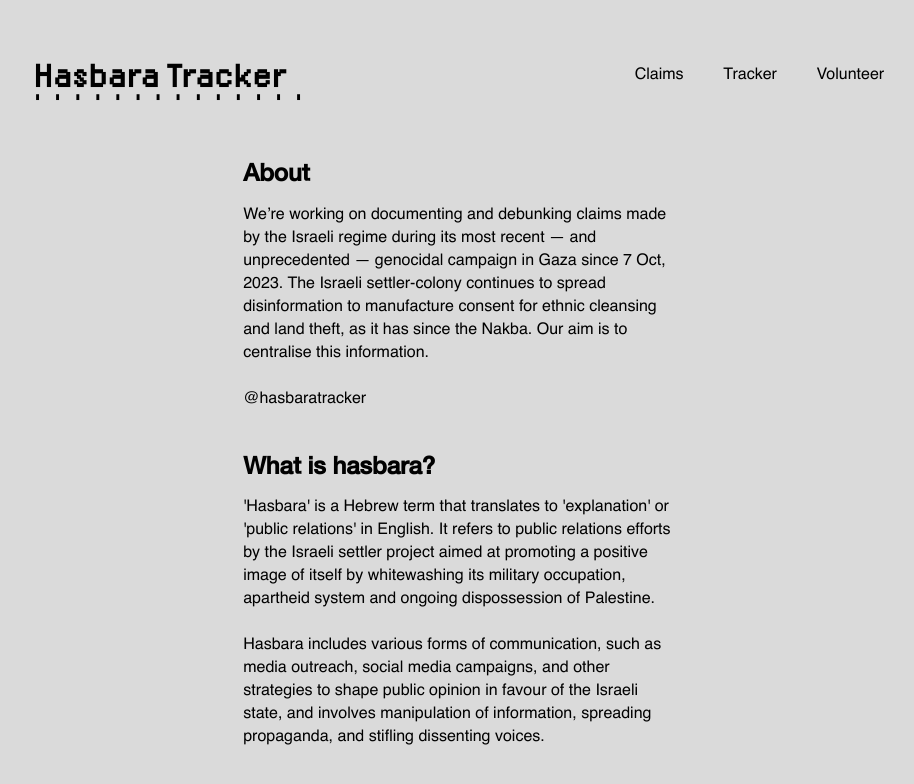
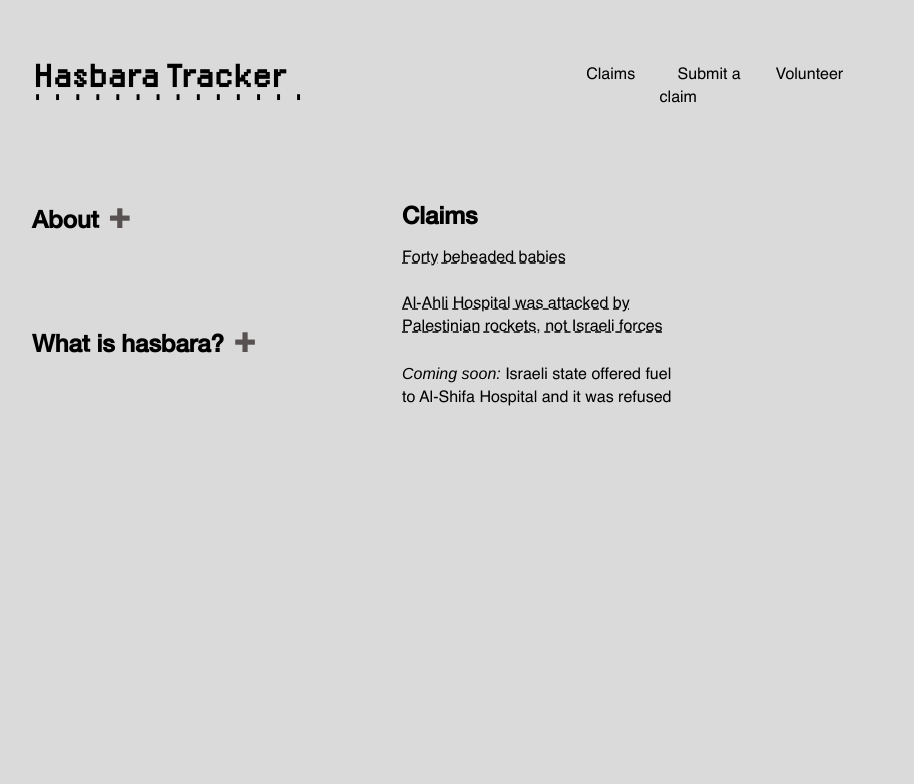
Before and after one commit to tamtzekin/hasbara-tracker, a React (Create React App) app: page / in a window 1280 px wide. Shown: the top 784 px of the page, without its empty margins (192-1106 px from the left). Built offline with nearby package versions, Linux system fonts and the light colour scheme.

Commit message:
updated homepage layout

```diff
--- a/src/App.css
+++ b/src/App.css
@@ -71,6 +71,16 @@ body {
     text-align: left;
 }
 
+button.dotted {
+    padding: 10px;
+    margin: 5px;
+    cursor: crosshair;
+    border: dotted black;
+    border-radius: 5px;
+    background-color: transparent;
+    font-size: 0.8em;
+}
+
 .claim-link {
     text-decoration: dashed underline;
 }
@@ -83,6 +93,7 @@ body {
     background-color: black;
 }
 
+
 #dots {
     font-family: 'LoRes_Regular';
     font-size: 2.15em;
@@ -90,16 +101,59 @@ body {
     left: 14%;
     margin-top: 1%;
     width: 100%;
+}
 
+details article {
+    opacity: 0;
+  }
+
+details[open] article {
+    animation: fadeIn .4s linear forwards;
+    cursor: default;
 }
-button.dotted {
-  padding: 10px;
-  margin: 5px;
-  cursor: crosshair;
-  border: dotted black;
-  border-radius: 5px;
-  background-color: transparent;
-  font-size: 0.8em;
+
+@keyframes fadeIn {
+    0% {
+        opacity: 0;
+    }
+    100% {
+        opacity: 1;
+    }
+}
+
+details[open] .expand-text::after {
+    content: '—';
+    font-size: 0.7em;
+}
+
+details {
+    display: inline;
+    cursor: crosshair;
+}
+
+details[open] {
+    cursor: n-resize;
+}
+
+details > summary {
+    list-style: none;
+    padding-bottom: 4%;
+    font-family: 'Helvetica', Helvetica, sans-serif;
+}
+
+details > summary::-webkit-details-marker {
+    display: none;
+}
+
+.expand-text {
+    font-size: 1.5em;
+    padding-left: 3px;
+    font-weight: 600;
+    color: #585151;
+}
+
+.expand-text::after {
+    content: "+";
 }
 
 .filtered-item {
@@ -137,6 +191,23 @@ button.dotted {
     left: 22%;
     margin: 6% 32.5% 0 12%;
     padding-bottom: 3%;
+}
+
+.columns-container {
+    position: absolute;
+    left: 5.5%;
+    top: 15%;
+    margin: 5% 32.5% 0 12%;
+    /* padding-bottom: 3%; */
+    display: flex;
+    justify-content: space-between;
+    gap: 100px;
+
+}
+
+.column {
+    width: 50%;
+    box-sizing: border-box;
 }
 
 .header-container {
--- a/src/components/Homepage.js
+++ b/src/components/Homepage.js
@@ -2,6 +2,7 @@ import React from 'react';
 import { Link } from 'react-router-dom';
 import NavBar from './NavBar';
 import MobileMenu from './MobileMenu';
+import Claims from './Claims';
 import './Homepage.css';
 import '../App.css';
 
@@ -15,17 +16,38 @@ const Homepage = () => {
             <NavBar />
         </span>
 
-        <span className="content-container">
-            <h2>About</h2>
+        <div className="columns-container">
+
+            <div class="column">
+            <details>
+            <summary><h2>About <span class="expand-text"></span></h2></summary>
                 <span className="home-text">We’re working on documenting and debunking claims made by the Israeli regime during its most recent — and unprecedented — genocidal campaign in Gaza since 7 Oct, 2023. The Israeli settler-colony continues to spread disinformation to manufacture consent for ethnic cleansing and land theft, as it has since the Nakba. Our aim is to centralise this information.</span>
-                <br /><br />
-                <a href="https://instagram.com/hasbaratracker" alt="Link to Instagram account @hasbaratracker" target="_blank" rel="noreferrer">@hasbaratracker</a>
+                </details>
+
+                {/* <a href="https://instagram.com/hasbaratracker" alt="Link to Instagram account @hasbaratracker" target="_blank" rel="noreferrer">@hasbaratracker</a> */}
+
                 <br />
                 <br />
-                <h2>What is hasbara?</h2>
+
+                <details>
+                <summary><h2>What is hasbara? <span class="expand-text"></span></h2></summary>
                 <span className="hasbara-about">'Hasbara' is a Hebrew term that translates to 'explanation' or 'public relations' in English. It refers to public relations efforts by the Israeli settler project aimed at promoting a positive image of itself by whitewashing its military occupation, apartheid system and ongoing dispossession of Palestine.<br />
                 <br /> Hasbara includes various forms of communication, such as media outreach, social media campaigns, and other strategies to shape public opinion in favour of the Israeli state, and involves manipulation of information, spreading propaganda, and stifling dissenting voices.</span>
-            </span>
+                </details>
+                </div>
+
+        <div class="column">
+            <h2>Claims</h2>
+                <div class="claim-link"><Link to="/tracker?filter=Forty%20beheaded%20babies">Forty beheaded babies</Link></div><br />
+
+                    <div class="claim-link"><Link to="/tracker?filter=al-ahli">Al-Ahli Hospital was attacked by Palestinian rockets, not Israeli forces</Link></div><br />
+
+                    <em>Coming soon:</em> Israeli state offered fuel to Al-Shifa Hospital and it was refused
+                    <br />
+
+                    </div>
+        </div>
+
     </>
     );
 };
--- a/src/components/NavBar.js
+++ b/src/components/NavBar.js
@@ -20,10 +20,16 @@ const NavBar= () =>{
             </li>
         )}
 
-        {location.pathname !== '/tracker' && (
+        {/* {location.pathname !== '/tracker' && (
             <li>
                 <NavLink to="/tracker">Tracker</NavLink>
             </li>
+        )}   */}
+
+        {location.pathname !== '/submit-claim' && (
+        <li>
+            <NavLink to="/submit-claim">Submit a claim</NavLink>
+        </li>
         )}
 
         {location.pathname !== '/volunteer' && (
--- a/src/components/Tracker.css
+++ b/src/components/Tracker.css
@@ -115,59 +115,6 @@ button {
     padding: 6% 13% 6% 13%;
     border-radius: 3px;
     background: #33ff7d;
-}
-
-details article {
-    opacity: 0;
-  }
-
-details[open] article {
-    animation: fadeIn .4s linear forwards;
-    cursor: default;
-}
-
-@keyframes fadeIn {
-    0% {
-        opacity: 0;
-    }
-    100% {
-        opacity: 1;
-    }
-}
-
-details {
-    display: inline;
-    cursor: crosshair;
-}
-
-details[open] {
-    cursor: n-resize;
-}
-
-details > summary {
-    list-style: none;
-    padding-bottom: 4%;
-    font-family: 'Helvetica', Helvetica, sans-serif;
-}
-
-details > summary::-webkit-details-marker {
-    display: none;
-}
-
-.expand-text {
-    font-size: 1.5em;
-    padding-left: 3px;
-    font-weight: 600;
-    color: #585151;
-}
-
-.expand-text::after {
-    content: "+";
-}
-
-details[open] .expand-text::after {
-    content: '—';
-    font-size: 0.7em;
 }
 
 h1.claim-heading {
```
